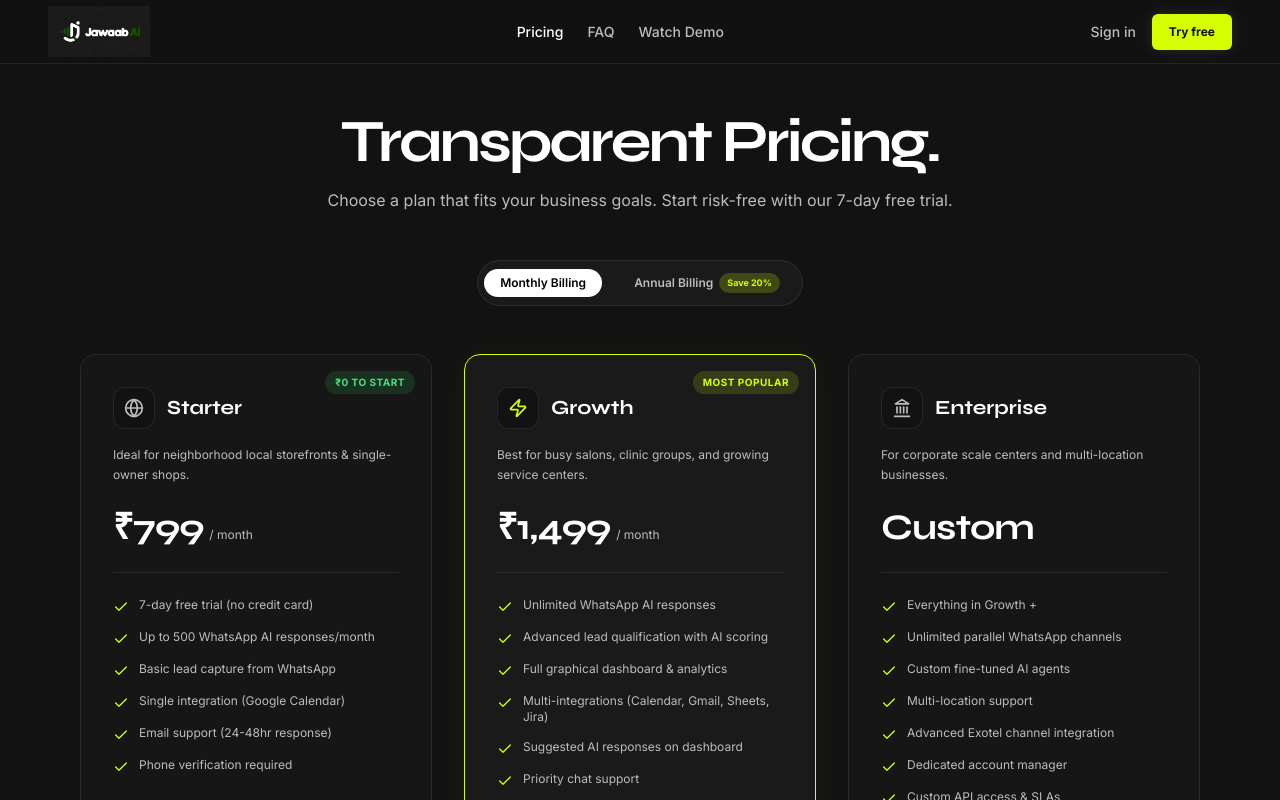
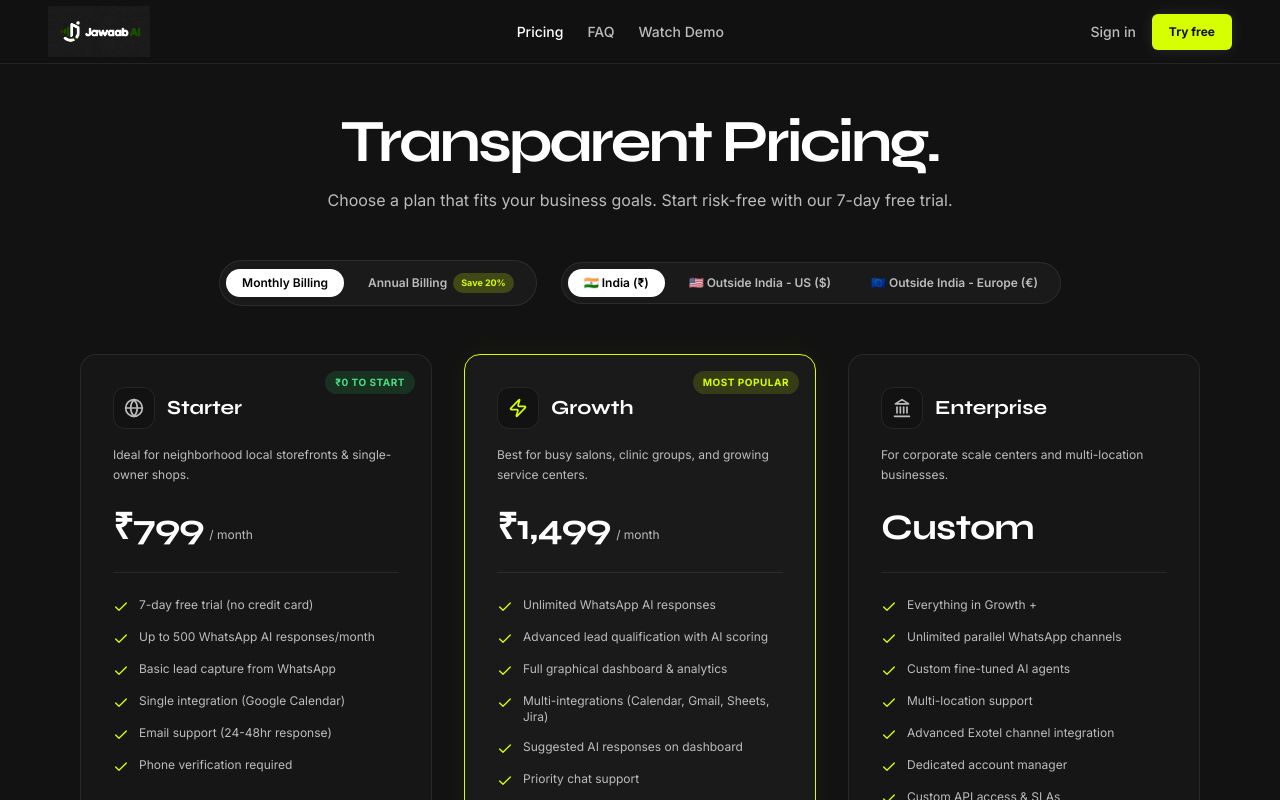
Before and after one commit to Uppal-harsh/jawaab-AI, a Next.js app: page /pricing in a window 1280 px wide. Shown: the top 800 px of the page. Built offline with nearby package versions, Linux system fonts and the light colour scheme; no server answers.

Commit message:
feat: add pricing page with multi-region support and multi-step OTP-based trial signup flow

```diff
--- a/app/pricing/page.tsx
+++ b/app/pricing/page.tsx
@@ -10,6 +10,27 @@ import { Navbar } from '../../components/ui/Navbar';
 export default function PricingPage() {
   const router = useRouter();
   const [billingPeriod, setBillingPeriod] = useState<'monthly' | 'annual'>('monthly');
+  const [region, setRegion] = useState<'IN' | 'US' | 'EU'>('IN');
+
+  const getTierPrice = (tierName: string, period: 'monthly' | 'annual') => {
+    if (tierName === 'Starter') {
+      if (region === 'IN') return period === 'monthly' ? 799 : 639;
+      if (region === 'US') return period === 'monthly' ? 14.99 : 11.99;
+      return period === 'monthly' ? 14.99 : 11.99; // EU
+    }
+    if (tierName === 'Growth') {
+      if (region === 'IN') return period === 'monthly' ? 1499 : 1199;
+      if (region === 'US') return period === 'monthly' ? 34.99 : 27.99;
+      return period === 'monthly' ? 34.99 : 27.99; // EU
+    }
+    return null; // Enterprise
+  };
+
+  const getCurrencySymbol = () => {
+    if (region === 'IN') return '₹';
+    if (region === 'US') return '$';
+    return '€';
+  };
 
   // Multi-step trial signup states
   const [showSignupModal, setShowSignupModal] = useState(false);
@@ -258,12 +279,14 @@ export default function PricingPage() {
           </p>
         </div>
 
-        {/* Toggle Switch */}
-        <div className="flex items-center gap-4 mb-12 bg-surface p-1.5 rounded-full border border-border">
+        {/* Toggles (Billing Period & Region Selector) */}
+        <div className="flex flex-col sm:flex-row items-center gap-4 sm:gap-6 mb-12">
+          {/* Billing Period Toggle */}
+          <div className="flex items-center gap-2 bg-surface p-1.5 rounded-full border border-border">
             <button
               onClick={() => setBillingPeriod('monthly')}
               className={`px-4 py-1.5 text-xs font-semibold rounded-full transition-all ${
-              billingPeriod === 'monthly' ? 'bg-white text-black' : 'text-secondary hover:text-white'
+                billingPeriod === 'monthly' ? 'bg-white text-black font-bold' : 'text-secondary hover:text-white'
               }`}
             >
               Monthly Billing
@@ -271,7 +294,7 @@ export default function PricingPage() {
             <button
               onClick={() => setBillingPeriod('annual')}
               className={`px-4 py-1.5 text-xs font-semibold rounded-full transition-all flex items-center gap-1.5 ${
-              billingPeriod === 'annual' ? 'bg-white text-black' : 'text-secondary hover:text-white'
+                billingPeriod === 'annual' ? 'bg-white text-black font-bold' : 'text-secondary hover:text-white'
               }`}
             >
               Annual Billing
@@ -279,12 +302,49 @@ export default function PricingPage() {
             </button>
           </div>
 
+          {/* Region / Currency selector */}
+          <div className="flex items-center gap-2 bg-surface p-1.5 rounded-full border border-border">
+            <button
+              onClick={() => setRegion('IN')}
+              className={`px-4 py-1.5 text-xs font-semibold rounded-full transition-all ${
+                region === 'IN' ? 'bg-white text-black font-bold' : 'text-secondary hover:text-white'
+              }`}
+            >
+              🇮🇳 India (₹)
+            </button>
+            <button
+              onClick={() => setRegion('US')}
+              className={`px-4 py-1.5 text-xs font-semibold rounded-full transition-all ${
+                region === 'US' ? 'bg-white text-black font-bold' : 'text-secondary hover:text-white'
+              }`}
+            >
+              🇺🇸 Outside India - US ($)
+            </button>
+            <button
+              onClick={() => setRegion('EU')}
+              className={`px-4 py-1.5 text-xs font-semibold rounded-full transition-all ${
+                region === 'EU' ? 'bg-white text-black font-bold' : 'text-secondary hover:text-white'
+              }`}
+            >
+              🇪🇺 Outside India - Europe (€)
+            </button>
+          </div>
+        </div>
+
         {/* Pricing Cards Grid */}
         <div className="grid grid-cols-1 md:grid-cols-3 gap-6 md:gap-8 w-full">
           {tiers.map((tier, idx) => {
-            const price = billingPeriod === 'monthly' ? tier.monthlyPrice : tier.annualPrice;
-            const priceFormatted = price ? `₹${price.toLocaleString('en-IN')}` : tier.priceText;
-            const isCustom = !price;
+            const price = getTierPrice(tier.name, billingPeriod);
+            const currencySymbol = getCurrencySymbol();
+            let priceFormatted = tier.priceText;
+            if (price !== null) {
+              if (region === 'IN') {
+                priceFormatted = `${currencySymbol}${price.toLocaleString('en-IN')}`;
+              } else {
+                priceFormatted = `${currencySymbol}${price.toFixed(2)}`;
+              }
+            }
+            const isCustom = price === null;
 
             return (
               <div
```
Also changed, not shown: scratch/check-syntax.js (added, +13 -0 lines). Lines whose indentation alone changed are shown as unchanged.
